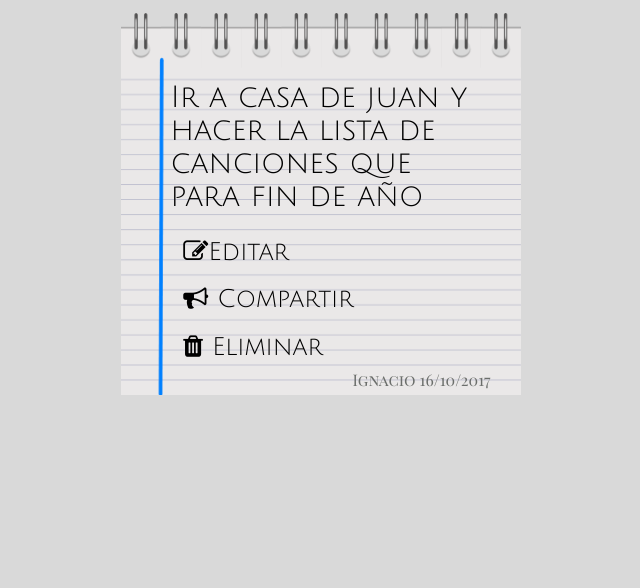
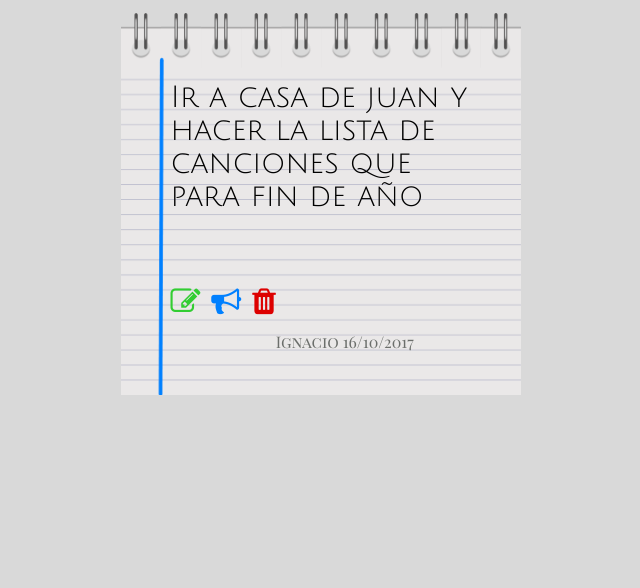
Before and after one commit to iaquintas/gestnote, a PHP site: page /Controller/Index_Controller.php in a window 1280 px wide. Shown: the part 289-877 px from the top of the page, without its empty margins (310-950 px from the left). Run offline with PHP 8.4, Linux system fonts and the light colour scheme; the visitor is signed in with stand-in values (Sample User, id 1); data that the repository does not hold is empty; some libraries are stand-ins or nearby versions; some web fonts are replaced.

Commit message:
cambios index

```diff
--- a/View/Index_View.php
+++ b/View/Index_View.php
@@ -25,7 +25,7 @@
             <li class="nav-item dropdown">
               <a class="nav-link dropdown-toggle" href="#" id="navbarDropdownMenuLink" data-toggle="dropdown" aria-haspopup="true" aria-expanded="false">Ordenar por: </a>
               <div class="dropdown-menu" aria-labelledby="navbarDropdownMenuLink">
-                <a class="dropdown-item" href="#">Creada por</a>
+                <a class="dropdown-item" href="#"><?php echo $strings['Añadir nota']; ?></a>
                 <a class="dropdown-item" href="#">Fecha</a>
                 <a class="dropdown-item" href="#">Número de nota</a>
               </div>
@@ -47,9 +47,9 @@
 
       <div id="botones">
 
-      <button type="button" class="btn btn-default btn-sm"><i class="fa fa-pencil-square-o" aria-hidden="true"></i>Editar</button>
-      <button type="button" class="btn btn-default btn-sm"><i class="fa fa-bullhorn" aria-hidden="true"></i> Compartir</button>
-      <button type="button" class="btn btn-default btn-sm"><i class="fa fa-trash" aria-hidden="true"></i> Eliminar</button>
+    <a href="../Controller/NOTAS_Controller.php?action=edit" title="Editar"><i id="iconoeditar"class="fa fa-pencil-square-o" aria-hidden="true"></i></a>
+    <a href="../Controller/NOTAS_Controller.php?action=compartir"title="Compartir"><i id="iconocompartir"class="fa fa-bullhorn" aria-hidden="true"></i></a>
+    <a href="../Controller/NOTAS_Controller.php?action=eliminar"title="Eliminar"><i id="iconoeliminar"class="fa fa-trash" aria-hidden="true"></i></a>
       <div id="pienota">
        Ignacio 16/10/2017
       </div>
--- a/View/css/style.css
+++ b/View/css/style.css
@@ -147,7 +147,7 @@ a.dropdown-item {
 
 div#botones {
   position: absolute;
-  top: 146px;
+  top: 205px;
 
 
 }
@@ -225,7 +225,15 @@ footer {
  min-height: 16%;
  background-color: #ffffff;
 }
-
+#iconoeditar{
+  color: 	#32CD32;
+}
+#iconocompartir{
+  color: #0080ff;
+}
+#iconoeliminar{
+  color: #DD0000;
+}
 
 
 
@@ -281,7 +289,7 @@ footer {
 
   div#botones {
     position: absolute;
-    top: 148px;
+    top: 205px;
 
 }
 
```
Also changed, not shown: Controller/NOTAS_Controller.php (+10 -6 lines).
